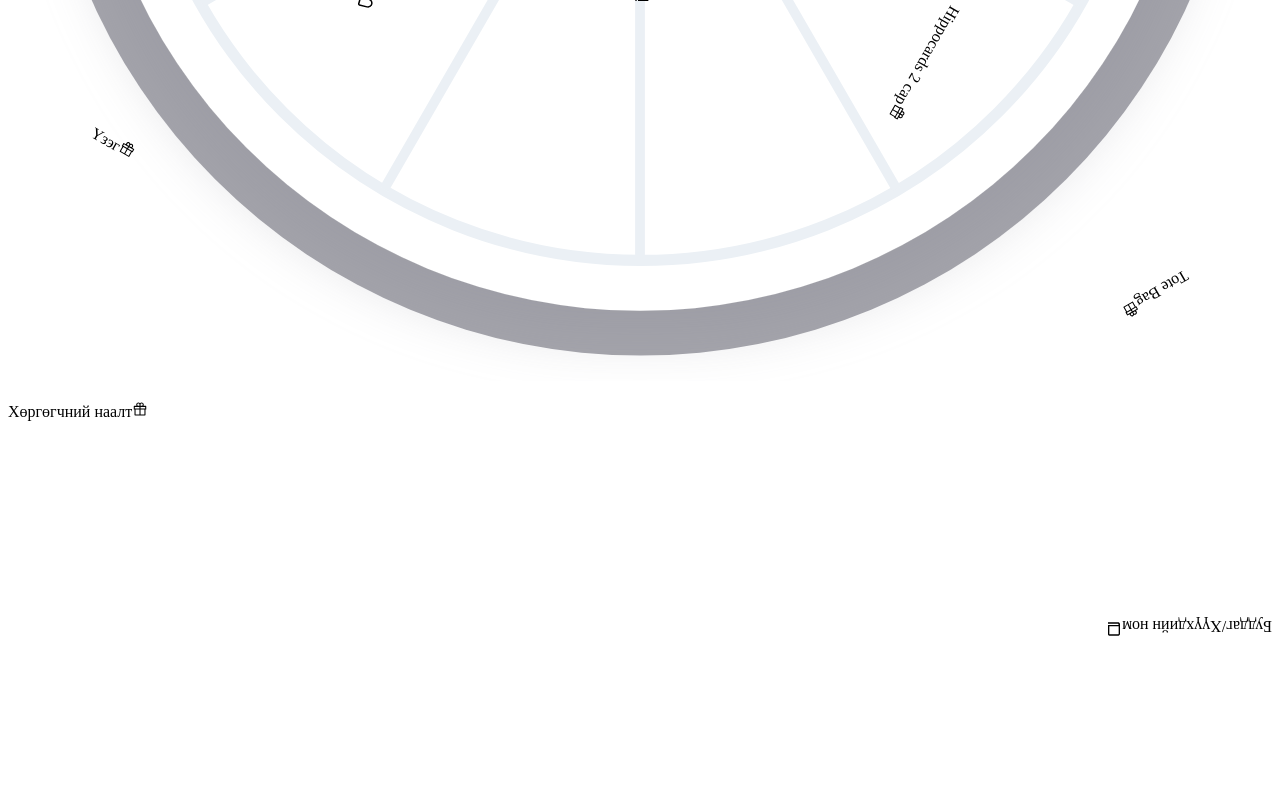
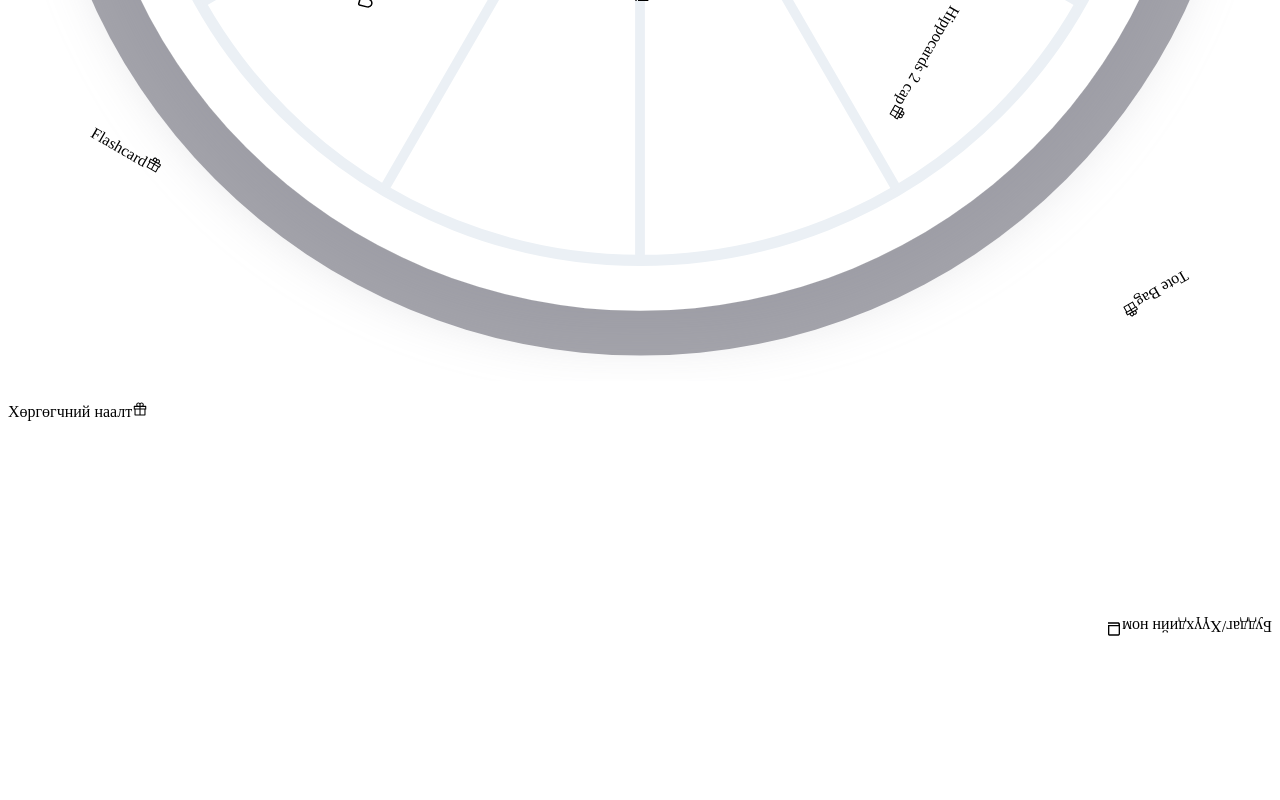
Before and after one commit to munkh-orgil25/jatga-wheel, a React (Vite) app: page / in a window 1280 px wide. Shown: the part 3500-4300 px from the top of the page. Built offline with nearby package versions, Linux system fonts and the light colour scheme; the HTML template or start-up script is replaced by a standard one.

Commit message:
change: rewards flashcard

```diff
--- a/src/App.jsx
+++ b/src/App.jsx
@@ -28,7 +28,7 @@ function App() {
 
   const prizes = [
     { order: 0, name: 'Хөргөгчний наалт', icon: <GiftIcon /> },
-    { order: 11, name: 'Үзэг', icon: <GiftIcon /> },
+    { order: 11, name: 'Flashcard', icon: <GiftIcon /> },
     { order: 10, name: 'Баярлалаа', icon: <HeartIcon /> },
     { order: 9, name: 'IELTS 800 ном', icon: <BookIcon /> },
     { order: 8, name: 'Hippocards 2 сар', icon: <GiftIcon /> },
--- a/src/rewards.json
+++ b/src/rewards.json
@@ -1,8 +1,8 @@
 [
   0, 0, 0, 0, 0, 0, 0, 0, 0, 0, 0, 0, 0, 0, 0, 0, 0, 0, 0, 0, 0, 0, 0, 0, 0, 0,
   0, 0, 0, 0, 0, 0, 0, 0, 0, 0, 0, 0, 0, 0, 11, 11, 11, 11, 11, 11, 11, 11, 11,
-  11, 11, 11, 11, 11, 11, 11, 11, 11, 11, 11, 10, 10, 10, 10, 10, 10, 10, 10,
-  10, 10, 10, 10, 10, 10, 10, 10, 10, 10, 10, 10, 10, 10, 10, 10, 10, 10, 10,
+  11, 11, 11, 11, 11, 11, 11, 11, 11, 11, 11, 11, 11, 11, 11, 11, 11, 11, 11, 11,
+  11, 10, 10, 10, 10, 10, 10, 10, 10, 10, 10, 10, 10, 10, 10, 10, 10, 10, 10, 10, 10, 10, 10, 10, 10, 10, 10, 10,
   10, 10, 10, 9, 9, 9, 9, 9, 9, 9, 9, 8, 8, 8, 8, 8, 8, 8, 8, 8, 8, 8, 8, 8, 8,
   8, 8, 8, 8, 8, 8, 7, 7, 7, 7, 6, 6, 6, 6, 6, 6, 6, 6, 6, 6, 6, 6, 6, 6, 6, 6,
   6, 6, 6, 6, 6, 6, 6, 6, 6, 4, 4, 4, 4, 4, 4, 4, 4, 4, 4, 3, 3, 3, 3, 3, 3, 2,
```
